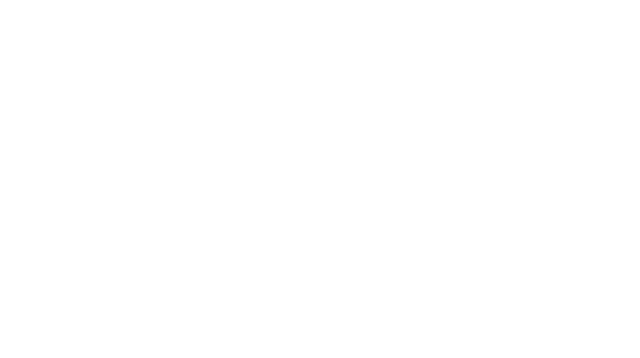
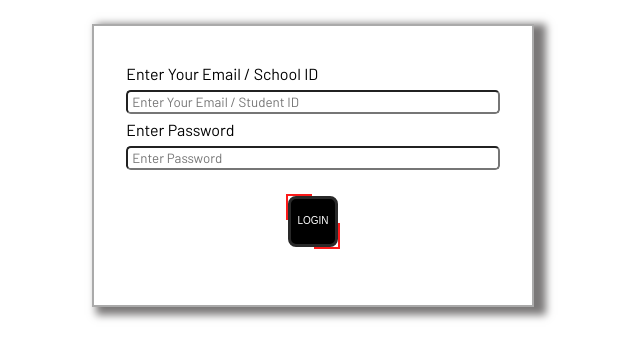
Before and after one commit to MuthonduG/orders_apt_frontend, a website: page src/main_pages/login/login.html in a window 1280 px wide. Shown: the whole page, without its empty margins (327-967 px from the left). Drawn offline with Linux system fonts and the light colour scheme; files that its build step writes are made by us from their sources.

Commit message:
login html & css initial commit

```diff
--- a/src/main_pages/login/login.html
+++ b/src/main_pages/login/login.html
@@ -4,8 +4,28 @@
     <meta charset="UTF-8">
     <meta name="viewport" content="width=device-width, initial-scale=1.0">
     <title>Document</title>
+    <link rel="stylesheet" href="style.css">
+    <link rel="stylesheet" href="/src/main_pages/register/registrer.css">
 </head>
 <body>
-
+    <section class="register">
+        <main class="register__container">
+            <article class="register__container-card">
+                <form action="" class="register__form">
+                    <div class="register__input-grp">
+                        <label for="email">Enter Your Email / School ID</label>
+                        <input type="email" name="usermail" placeholder="Enter Your Email / Student ID" required>
+                    </div>
+                    <div class="register__input-grp">
+                        <label for="email">Enter Password</label>
+                        <input type="password" name="password" placeholder="Enter Password" required>
+                    </div>
+                    <div class="register__input-btn">
+                        <a href="" class="btn">Login</a>
+                    </div>
+                </form>
+            </article>
+        </main>
+    </section>
 </body>
 </html>
```
